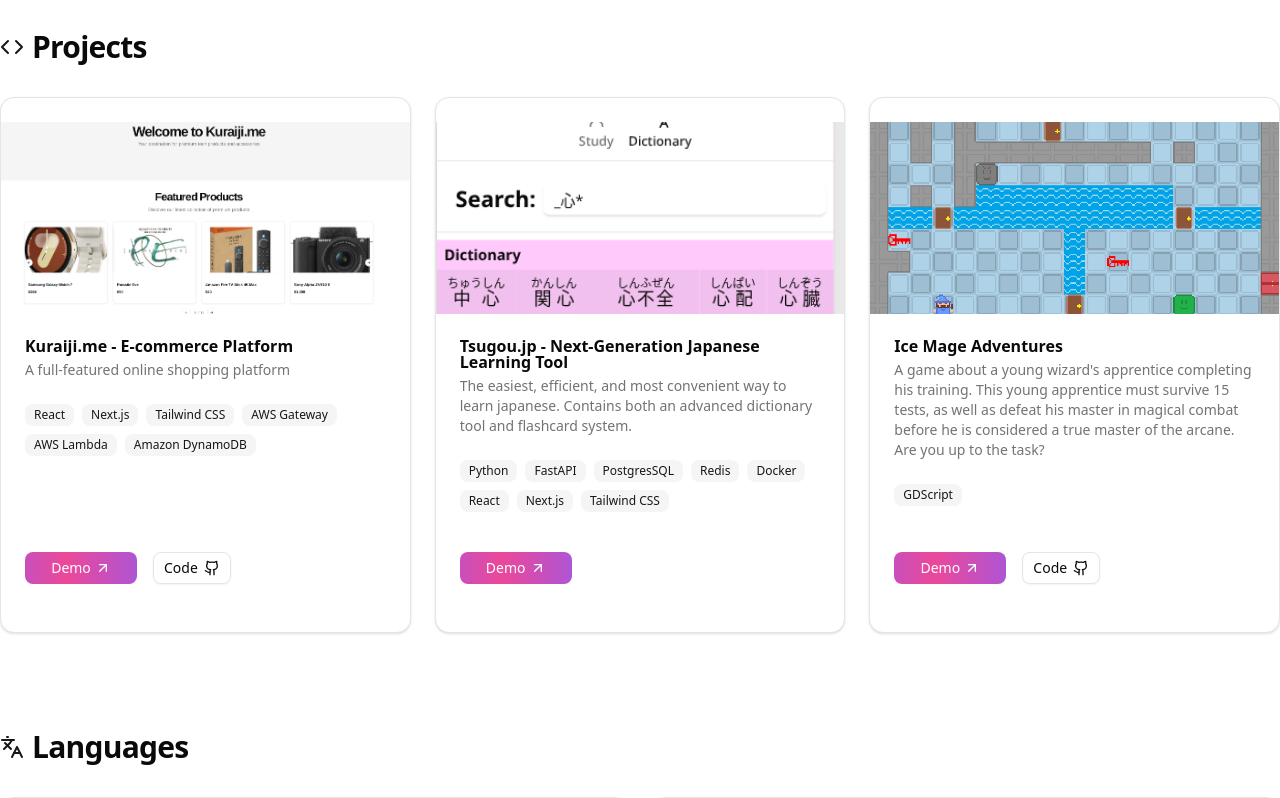
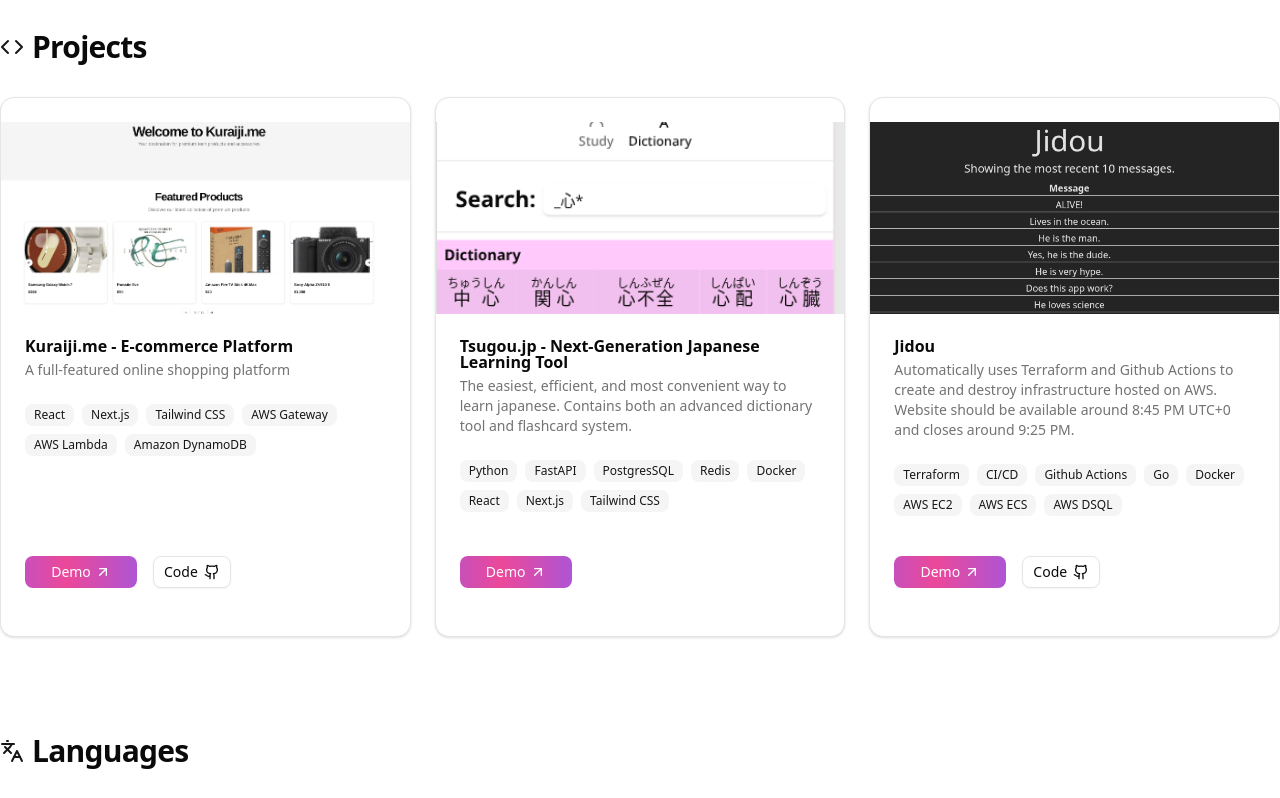
Before and after one commit to kuraiji/portfolio, a Next.js app: page /portfolio/ in a window 1280 px wide. Shown: the part 1160-1958 px from the top of the page. Built offline with nearby package versions, Linux system fonts and the light colour scheme.

Commit message:
Replaced ICM with Jidou

```diff
--- a/src/app/page.tsx
+++ b/src/app/page.tsx
@@ -49,7 +49,9 @@
   SiAndroid,
   SiRedis,
   SiGo,
-  SiFastapi, SiTruenas, SiQemu
+  SiFastapi,
+  SiTruenas,
+  SiQemu
 } from '@icons-pack/react-simple-icons';
 import type {Metadata} from "next";
 import {GradientShift} from "@/components/attention-buttons";
@@ -91,12 +93,12 @@
     demoLink: "https://tsugou.kuraiji.me",
   },
   {
-    title: "Ice Mage Adventures",
-    description: "A game about a young wizard's apprentice completing his training. This young apprentice must survive 15 tests, as well as defeat his master in magical combat before he is considered a true master of the arcane. Are you up to the task?",
-    image: "./icemage.png",
-    technologies: ["GDScript"],
-    demoLink: "https://tripletrouble.itch.io/ice-mage-adventures",
-    codeLink: "https://github.com/kuraiji/Triple-Trouble-LD41"
+    title: "Jidou",
+    description: "Automatically uses Terraform and Github Actions to create and destroy infrastructure hosted on AWS. Website should be available around 8:45 PM UTC+0 and closes around 9:25 PM.",
+    image: "./jidou.png",
+    technologies: ["Terraform", "CI/CD", "Github Actions", "Go", "Docker", "AWS EC2", "AWS ECS", "AWS DSQL"],
+    demoLink: "http://jidou.kuraiji.me",
+    codeLink: "https://github.com/kuraiji/Jidou"
   },
 ]
 
@@ -143,6 +145,9 @@
       ["Terraform", <SiTerraform key={"Terraform"}/>],
       ["Amazon Web Services", <SiAmazonwebservices key={"AmazonWebServices"}/>],
       ["AWS Lambda", <SiAwslambda key={"AWS Lambda"}/>],
+      ["AWS EC2"],
+      ["AWS ECS"],
+      ["Github Actions"],
       ["Hypervisor", <SiTruenas key={"Hypervisor"}/>],
       ["Virtualization", <SiQemu key={"Virtualization"}/>],
       ["Cloud Architecture"],
```
Also changed, not shown: public/jidou.png (added).
